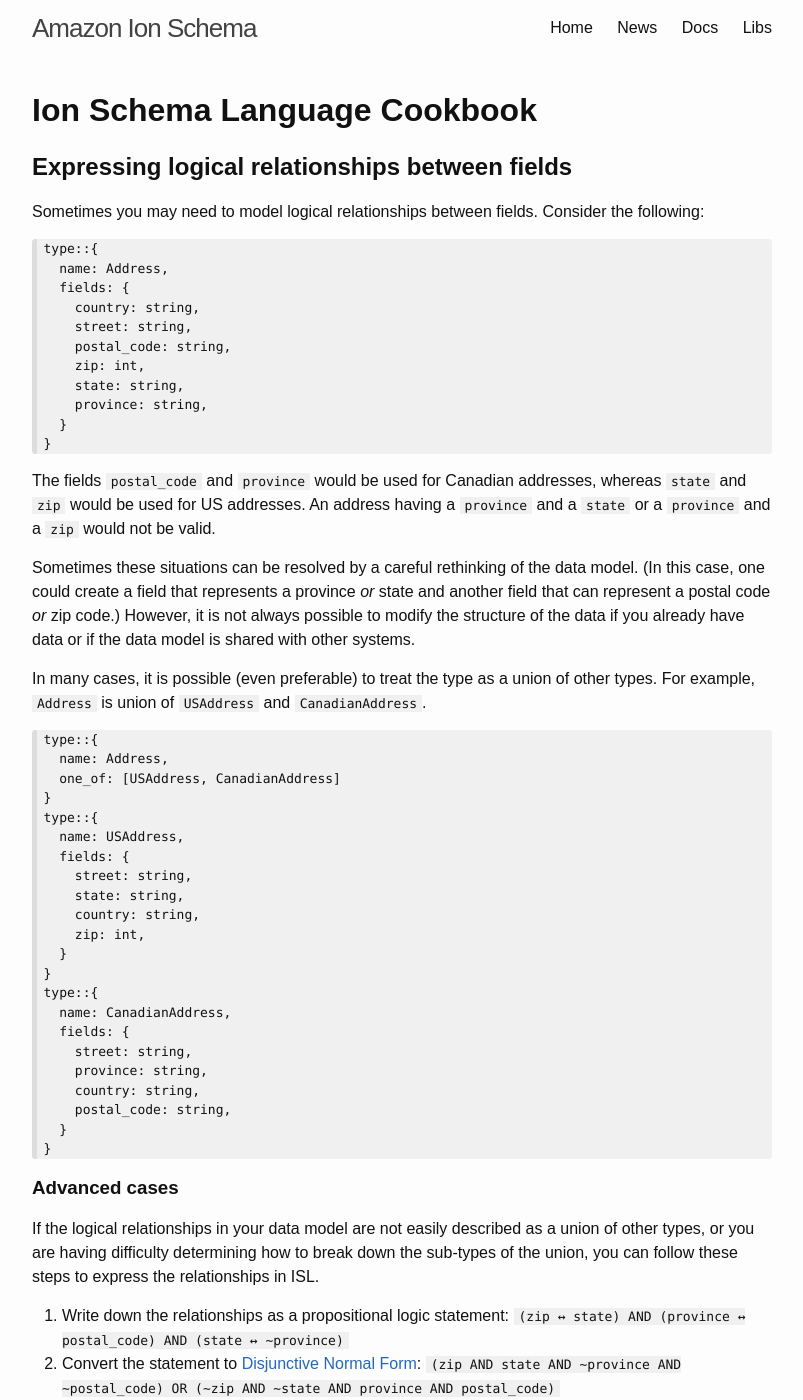
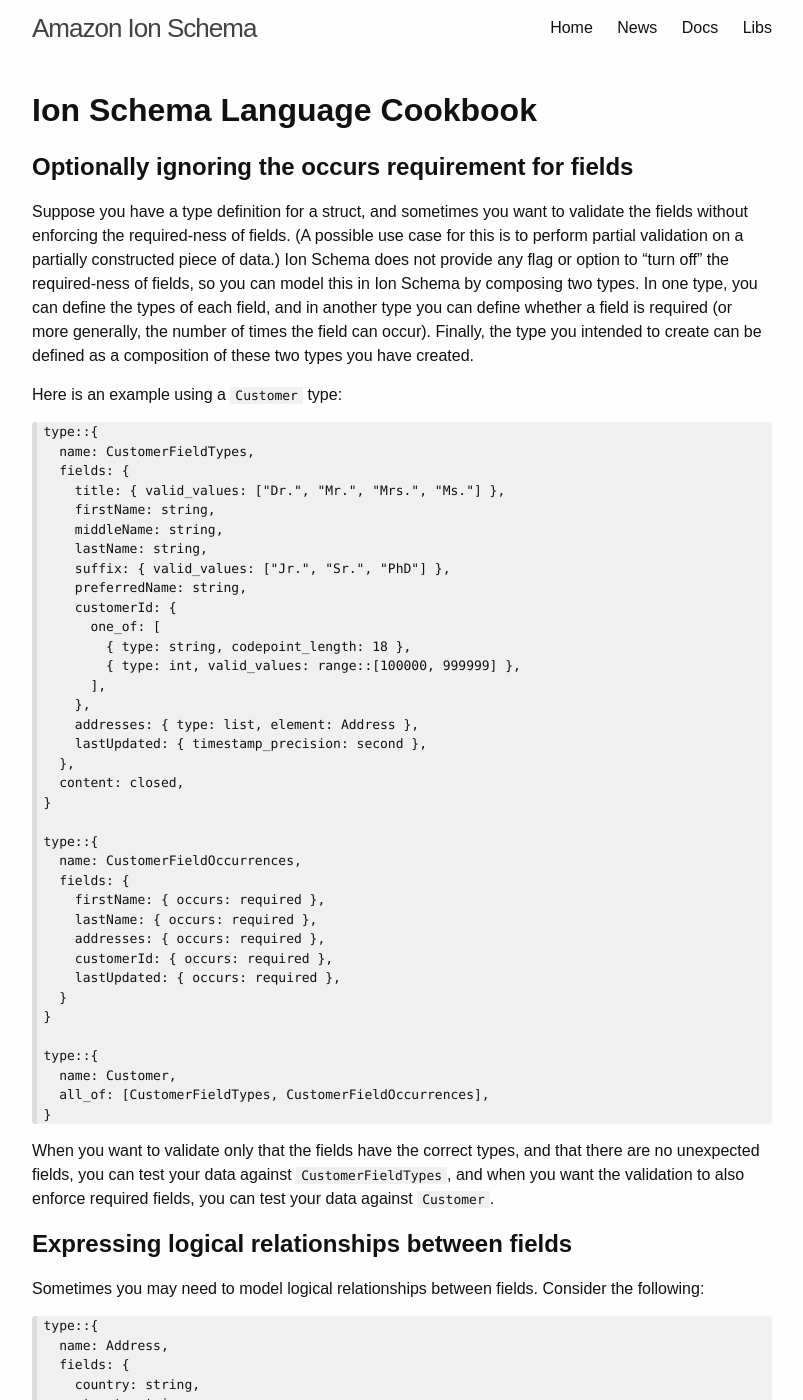
Before and after one commit to amazon-ion/ion-schema, a Jekyll site: the page built from docs/cookbook.md, in a window 1280 px wide and 1400 px high. Shown: the whole window, without its empty margins (238-1041 px from the left). Built offline with Jekyll 4.4.1, drawn with Linux system fonts in a browser that asks for light colours.

Commit message:
Adds cookbook section for validating struct fields with all fields optional

````diff
--- a/docs/cookbook.md
+++ b/docs/cookbook.md
@@ -2,6 +2,60 @@
 title:  Ion Schema Language Cookbook
 ---
 # {{ page.title }}
+
+## Optionally ignoring the occurs requirement for fields
+
+Suppose you have a type definition for a struct, and sometimes you want to validate the fields without enforcing the
+required-ness of fields. (A possible use case for this is to perform partial validation on a partially constructed
+piece of data.) Ion Schema does not provide any flag or option to "turn off" the required-ness of fields, so you can
+model this in Ion Schema by composing two types. In one type, you can define the types of each field, and in another
+type you can define whether a field is required (or more generally, the number of times the field can occur). Finally,
+the type you intended to create can be defined as a composition of these two types you have created.
+
+
+Here is an example using a `Customer` type:
+```ion
+type::{
+  name: CustomerFieldTypes,
+  fields: {
+    title: { valid_values: ["Dr.", "Mr.", "Mrs.", "Ms."] },
+    firstName: string,
+    middleName: string,
+    lastName: string,
+    suffix: { valid_values: ["Jr.", "Sr.", "PhD"] },
+    preferredName: string,
+    customerId: {
+      one_of: [
+        { type: string, codepoint_length: 18 },
+        { type: int, valid_values: range::[100000, 999999] },
+      ],
+    },
+    addresses: { type: list, element: Address },
+    lastUpdated: { timestamp_precision: second },
+  },
+  content: closed,
+}
+
+type::{
+  name: CustomerFieldOccurrences,
+  fields: {
+    firstName: { occurs: required },
+    lastName: { occurs: required },
+    addresses: { occurs: required },
+    customerId: { occurs: required },
+    lastUpdated: { occurs: required },
+  }
+}
+
+type::{
+  name: Customer,
+  all_of: [CustomerFieldTypes, CustomerFieldOccurrences],
+}
+```
+
+When you want to validate only that the fields have the correct types, and that there are no unexpected fields, you can
+test your data against `CustomerFieldTypes`, and when you want the validation to also enforce required fields,
+you can test your data against `Customer`.
 
 ## Expressing logical relationships between fields
 
````
